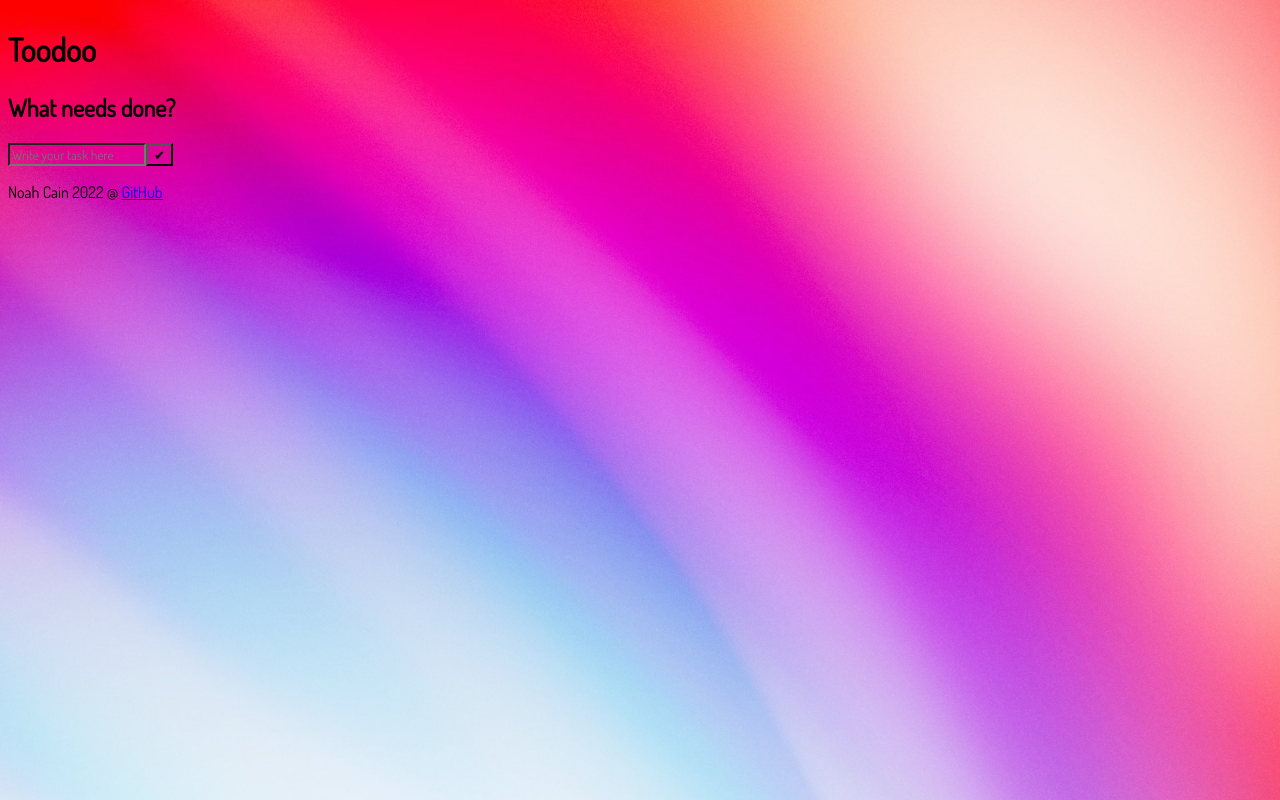
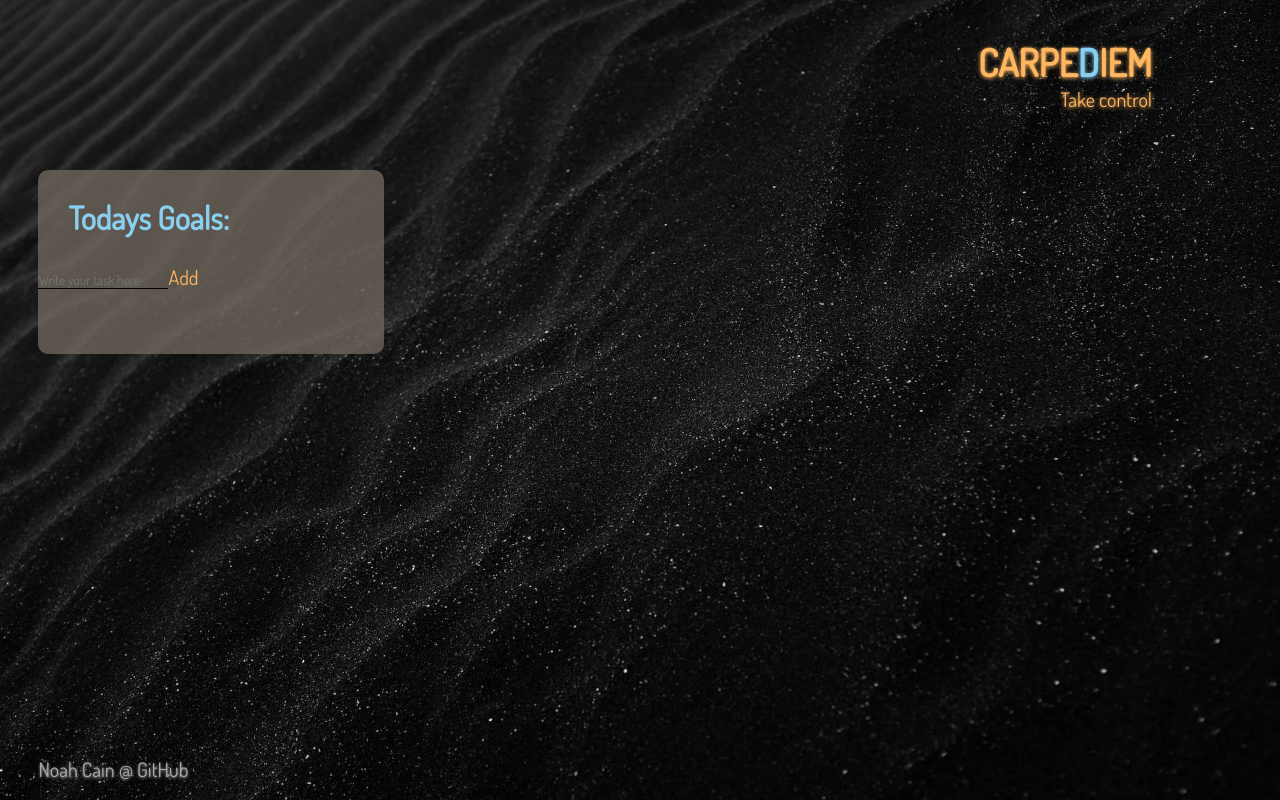
Before and after one commit to NCain24/Task-Tracker-App, a website: page Client/index.html in a window 1280 px wide. Drawn offline with nearby package versions, Linux system fonts and the light colour scheme; no server answers.

Commit message:
updated styling

```diff
--- a/Client/index.css
+++ b/Client/index.css
@@ -1,11 +1,110 @@
 @import url('https://fonts.googleapis.com/css2?family=Dosis&display=swap');
 
 * {
-    background: url(images/background.jpg) no-repeat center center fixed;
-    background-size: cover;
+
+
+    background-blend-mode: color-burn;
     font-family: 'Dosis', sans-serif;
+    box-sizing: border-box;
+    padding: 0;
 }
 
-html {
+body {
+    background: url(images/bg.jpg) no-repeat center center fixed;
+    background-size: cover;
+    height: 100vh;
     display: flex;
+    flex-direction: column;
+    margin: 0;
 }
+
+#header {
+    align-self: flex-end;
+    margin-right: 10%;
+    margin-top: 3%;
+
+}
+
+#todo-section > h2 {
+    padding-left: 30px;
+}
+
+h2 {
+    font-size: 32px;
+    color: #89CFF0
+}
+
+h3 {
+    font-size: 26px;
+    color: #89CFF0;
+    padding-left: 30px;
+}
+
+p {
+    font-size: 20px;
+}
+
+button {
+    color: #FFB660;
+    font-size: 20px;
+    border: none;
+    background-repeat:no-repeat;
+    background-color: transparent;
+}
+
+#header > #title {
+    display: flex;
+    justify-content: end;
+    margin: 0;
+    font-size: 38px;
+    text-shadow: 0px 1px 4px;
+    color:#FFB660
+}
+
+#title-span {
+    color:#89CFF0
+}
+
+#header > #title-p {
+    display: flex;
+    justify-content: end;
+    margin: 0;
+    margin-bottom: 5%;
+    text-shadow: 0px 1px 4px;
+    color:#FFB660
+}
+
+#todo-container {
+    display: flex;
+    flex-direction: column;
+    margin-left: 3%;
+    margin-right: 70%;
+    padding-bottom: 5%;
+    background-color: rgba(115, 107, 96, 0.75);
+    border-radius: 10px;
+}
+
+#todo-input {
+    background-color: transparent;
+    border: none;
+    border-bottom: 1px solid #000;
+    ;
+}
+
+.page-bottom {
+
+}
+
+#footer {
+    position: fixed;
+    bottom: 0;
+    left: 3%;
+    height: 4rem;
+    text-shadow: 0px 1px 3px;
+    color: darkgrey;
+}
+
+a {
+    color: darkgrey;
+    text-decoration-line: none;
+}
--- a/Client/index.html
+++ b/Client/index.html
@@ -10,23 +10,25 @@
     <title>To-do List</title>
   </head>
   <body>
-
-      <header id="header">
-        <h1 id="title">Toodoo</h1>
+    <div id="page-container">
+      <header id="header" class="page-top">
+        <h1 id="title">CARPE<span id="title-span">D</span>IEM</h1>
+        <p id="title-p">Take control</p>
       </header>
 
     <main id="todo-container">
       <section id="todo-section">
-        <h2>What needs done?</h2>
+        <h2>Todays Goals:</h2>
         <input id="todo-input" type="text" placeholder="Write your task here" /><button id="add-todo" >
-          ✔
+          Add
         </button>
       </section>
 
       <section id="show-todo"></section>
     </main>
-    <footer id="footer">
-      <p>Noah Cain 2022 @ <a href="https://github.com/NCain24">GitHub</a></p>
+    <footer id="footer" class="page-bottom">
+      <p>Noah Cain @ <a href="https://github.com/NCain24">GitHub</a></p>
     </footer>
+  </div>
   </body>
 </html>
--- a/Client/index.js
+++ b/Client/index.js
@@ -8,8 +8,7 @@ const createTodoContainer = (task) => {
     newTodo.classList.add('todo-container')
     newTodo.innerHTML = `
         <h3>${task.todo}</h3>
-        <button>Edit</button>
-        <button>Delete</button>
+        <button onclick="deleteTodo(${task.id})">Delete</button>
     `
 
     showTodo.appendChild(newTodo)
@@ -39,5 +38,18 @@ const addNewTodo = () => {
     .catch(err => console.error(err))
 }
 
+const updateTodo = (id, done) => {
+
+}
+
+const deleteTodo = (id) => {
+    axios.delete(`${baseURL}/deleteTodo/${id}`)
+    .then(res => {
+        showTodo.innerHTML = ''
+        showTodos(res.data)
+    })
+    .catch(err => console.error(err))
+}
+
 addTodo.addEventListener('click', addNewTodo)
 getAllTodos()
--- a/Server/index.js
+++ b/Server/index.js
@@ -8,9 +8,10 @@ app.use(express.static(`${__dirname}/client`))
 app.use(express.json())
 app.use(cors())
 
-const {createTodo, getTodo} = require('./controller')
+const {createTodo, getTodo, deleteTodo} = require('./controller')
 
 app.post('/addTodo', createTodo)
 app.get('/todos', getTodo)
+app.delete('/deleteTodo/:id', deleteTodo)
 
 app.listen(4005, () => console.log('Running on port 4005'))
```
Also changed, not shown: Server/controller.js (+15 -0 lines), Server/db.json (+6 -3 lines), Client/images/bg.jpg (added).
